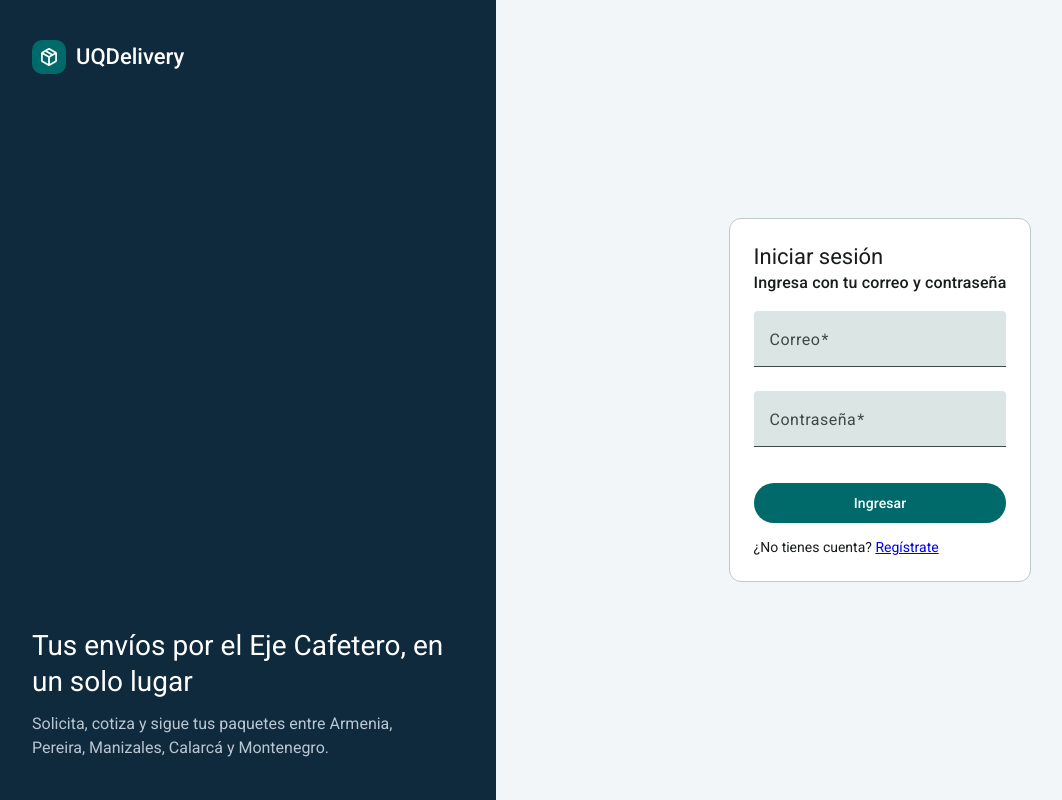
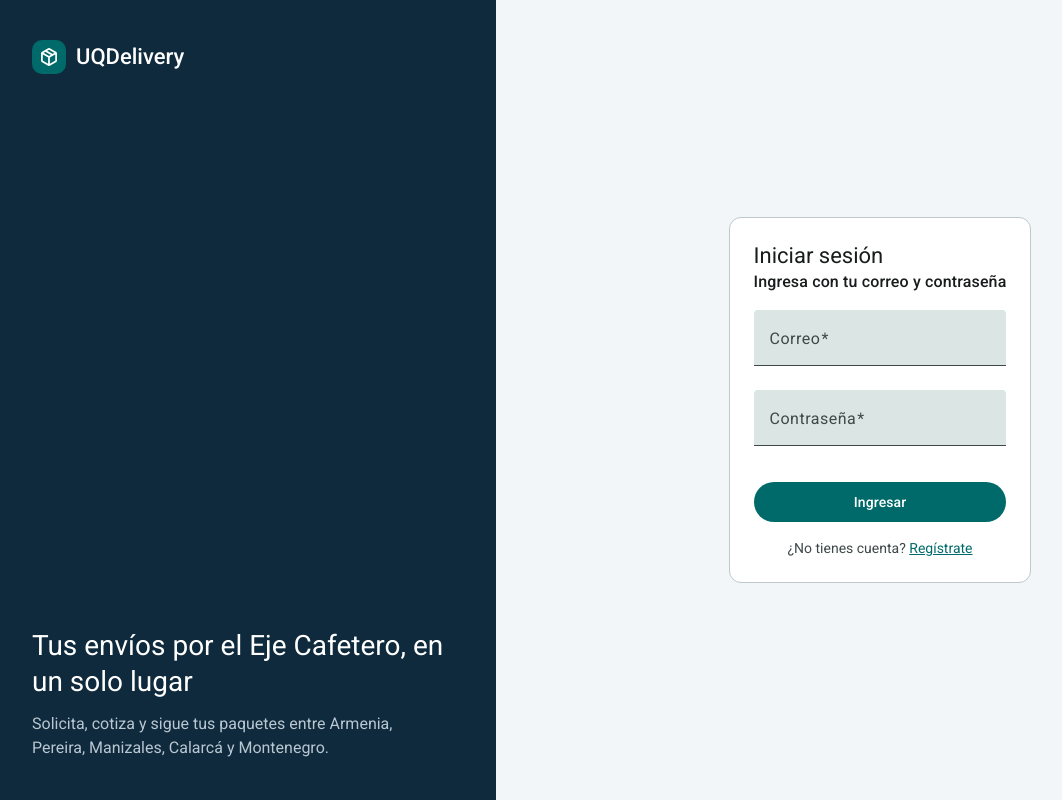
Before and after one commit to Joab-SC/UQDelivery, an Angular app in the folder frontend/: page /login in a window 1280 px wide. Shown: the whole page, without its empty margins (16-1078 px from the left). Built offline with nearby package versions, Linux system fonts and the light colour scheme.

Commit message:
feat: ajusta los estilos del enlace de registro en el login

```diff
--- a/frontend/src/app/features/auth/pages/login/login.css
+++ b/frontend/src/app/features/auth/pages/login/login.css
@@ -15,3 +15,14 @@
 .formulario button {
   margin-top: 8px;
 }
+
+.pie {
+  margin: 16px 0 0;
+  text-align: center;
+  font: var(--mat-sys-body-medium);
+  color: var(--mat-sys-on-surface-variant);
+}
+
+.pie a {
+  color: var(--mat-sys-primary);
+}
```
